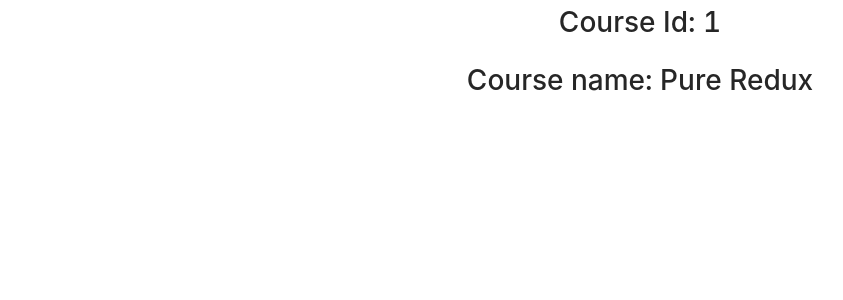
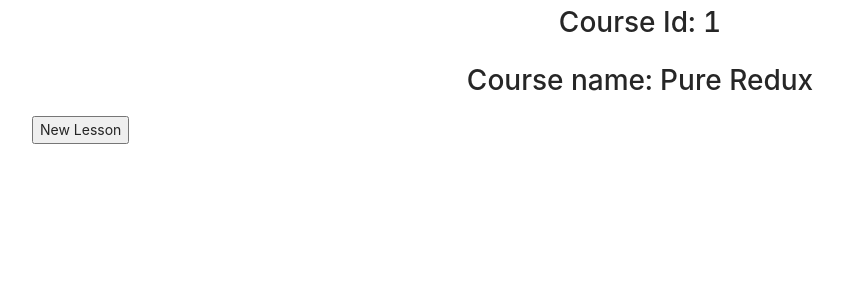
Before and after one commit to GersonEC/courses-platform, a React (Create React App) app: page /courses/1 in a window 1280 px wide. Shown: the top 300 px of the page, without its empty margins (0-843 px from the left). Built offline with nearby package versions, Linux system fonts and the light colour scheme; data requests are answered from the project's data file.

Commit message:
Add Lessons slice. Add NewLesson component

```diff
--- a/db.json
+++ b/db.json
@@ -10,5 +10,27 @@
       "price": "32",
       "id": 2
     }
+  ],
+  "lessons": [
+    {
+      "title": "Nuova lezione",
+      "courseId": 1,
+      "id": 1
+    },
+    {
+      "title": "Imparare i verbi",
+      "courseId": 1,
+      "id": 2
+    },
+    {
+      "title": "Imparare RTK",
+      "courseId": 1,
+      "id": 3
+    },
+    {
+      "title": "Imparare testinh",
+      "courseId": 1,
+      "id": 4
+    }
   ]
 }
--- a/src/app/store.ts
+++ b/src/app/store.ts
@@ -1,9 +1,11 @@
 import { configureStore, ThunkAction, Action } from "@reduxjs/toolkit";
 import coursesReducer from "../features/courses/coursesSlice";
+import lessonsReducer from "../features/lessons/lessonsSlice";
 
 export const store = configureStore({
   reducer: {
     courses: coursesReducer,
+    lessons: lessonsReducer,
   },
 });
 
--- a/src/components/Courses/CourseDetail.tsx
+++ b/src/components/Courses/CourseDetail.tsx
@@ -6,7 +6,9 @@ import {
   loadCourses,
   selectCourses,
 } from "../../features/courses/coursesSlice";
-import { Course } from "../../utils/models";
+import { selectLessons } from "../../features/lessons/lessonsSlice";
+import { Course, Lesson } from "../../utils/models";
+import { NewLesson } from "../Lessons/NewLesson";
 
 interface ParamTypes {
   courseId: string;
@@ -15,10 +17,12 @@ interface ParamTypes {
 export const CourseDetail = () => {
   const { courseId } = useParams<ParamTypes>();
   const courses = useAppSelector(selectCourses);
+  const lessons = useAppSelector(selectLessons);
   const [currentCourse, setCurrentCourse] = useState<Course>();
   const [courseFound, setCourseFound] = useState<boolean | null>(null);
   const dispatch = useAppDispatch();
 
+  console.log("Lessons: ", lessons);
   useEffect(() => {
     dispatch(loadCourses());
   }, []);
@@ -47,8 +51,22 @@ export const CourseDetail = () => {
     <div>
       {currentCourse && (
         <>
-          <h1>Course Id: {currentCourse.id}</h1>
-          <h1>Course name: {currentCourse.name}</h1>
+          <div>
+            <h1>Course Id: {currentCourse.id}</h1>
+            <h1>Course name: {currentCourse.name}</h1>
+          </div>
+          <div style={{ textAlign: "left", marginLeft: "2rem" }}>
+            <div>
+              {lessons.length > 0 && (
+                <ul>
+                  {lessons.map((lesson: Lesson) => (
+                    <li key={lesson.id}>{lesson.title}</li>
+                  ))}
+                </ul>
+              )}
+              <NewLesson courseId={currentCourse.id} />
+            </div>
+          </div>
         </>
       )}
     </div>
--- /dev/null
+++ b/src/components/Lessons/NewLesson.tsx
@@ -0,0 +1,46 @@
+import { useEffect } from "react";
+import { useRef } from "react";
+import { useState } from "react";
+import { useAppDispatch } from "../../app/hooks";
+import { addLesson } from "../../features/lessons/lessonsSlice";
+
+interface NewLessonProps {
+  courseId: number;
+}
+
+export const NewLesson = ({ courseId }: NewLessonProps) => {
+  const [editing, setEditing] = useState(false);
+  const [title, setTitle] = useState("");
+  const dispatch = useAppDispatch();
+  //const inputRef = useRef();
+
+  const reset = () => {
+    setTitle("");
+    setEditing(false);
+  };
+
+  const onNewLessonSubmit = (e: any) => {
+    e.preventDefault();
+    dispatch(addLesson({ title, courseId }));
+  };
+
+  /*useEffect(() => {
+    if (editing ) {
+      inputRef.current.focus();
+    }
+  }, [editing]);*/
+
+  return editing ? (
+    <form onSubmit={onNewLessonSubmit}>
+      <input
+        //ref={inputRef}
+        value={title}
+        onChange={(e) => setTitle(e.target.value)}
+        onBlur={reset}
+        placeholder="Name the lesson"
+      />
+    </form>
+  ) : (
+    <button onClick={() => setEditing(true)}>New Lesson</button>
+  );
+};
--- a/src/features/courses/coursesSlice.ts
+++ b/src/features/courses/coursesSlice.ts
@@ -24,6 +24,7 @@ interface AddCourseArgs {
   name: string;
   price: number;
 }
+
 export const addCourse = createAsyncThunk(
   "courses/createCourse",
   async (args: AddCourseArgs) => {
--- /dev/null
+++ b/src/features/lessons/lessonsAPI.ts
@@ -0,0 +1,17 @@
+export const createLesson = (title: string, courseId: number) => {
+  return postData("/lessons", {
+    title,
+    courseId,
+  });
+};
+
+function postData(url = ``, data = {}) {
+  // Default options are marked with *
+  return fetch(url, {
+    method: "POST",
+    headers: {
+      "Content-Type": "application/json",
+    },
+    body: JSON.stringify(data), // body data type must match "Content-Type" header
+  }).then((response) => response.json());
+}
--- /dev/null
+++ b/src/features/lessons/lessonsSlice.ts
@@ -0,0 +1,55 @@
+import { createAsyncThunk, createSlice, PayloadAction } from "@reduxjs/toolkit";
+import { RootState, AppThunk } from "../../app/store";
+import { Lesson } from "../../utils/models";
+import { createLesson } from "./lessonsAPI";
+
+export interface CoursesState {
+  lessons: Lesson[];
+  status: "idle" | "pending" | "success" | "error";
+}
+
+const initialState: CoursesState = {
+  lessons: [],
+  status: "idle",
+};
+
+interface AddLessonArgs {
+  title: string;
+  courseId: number;
+}
+export const addLesson = createAsyncThunk(
+  "courses/createLesson",
+  async (args: AddLessonArgs) => {
+    const response = await createLesson(args.title, args.courseId);
+    // The value we return becomes the `fulfilled` action payload
+    return response;
+  }
+);
+
+/*export const loadCourses = createAsyncThunk("courses/loadCourses", async () => {
+  return fetch("/courses").then((res) => res.json());
+});*/
+
+export const lessonsSlice = createSlice({
+  name: "lessons",
+  initialState,
+  reducers: {},
+  extraReducers: (builder) => {
+    builder.addCase(addLesson.pending, (state, action) => {
+      state.status = "pending";
+    });
+    builder.addCase(addLesson.fulfilled, (state, action) => {
+      state.lessons.push(action.payload);
+      state.status = "success";
+    });
+    builder.addCase(addLesson.rejected, (state, action) => {
+      state.status = "error";
+    });
+  },
+});
+
+//export const { openModal } = coursesSlice.actions;
+
+export const selectLessons = (state: RootState) => state.lessons.lessons;
+
+export default lessonsSlice.reducer;
--- a/src/utils/models.ts
+++ b/src/utils/models.ts
@@ -3,3 +3,9 @@ export interface Course {
   name: string;
   price: number;
 }
+
+export interface Lesson {
+  id: number;
+  title: string;
+  courseId: number;
+}
```
